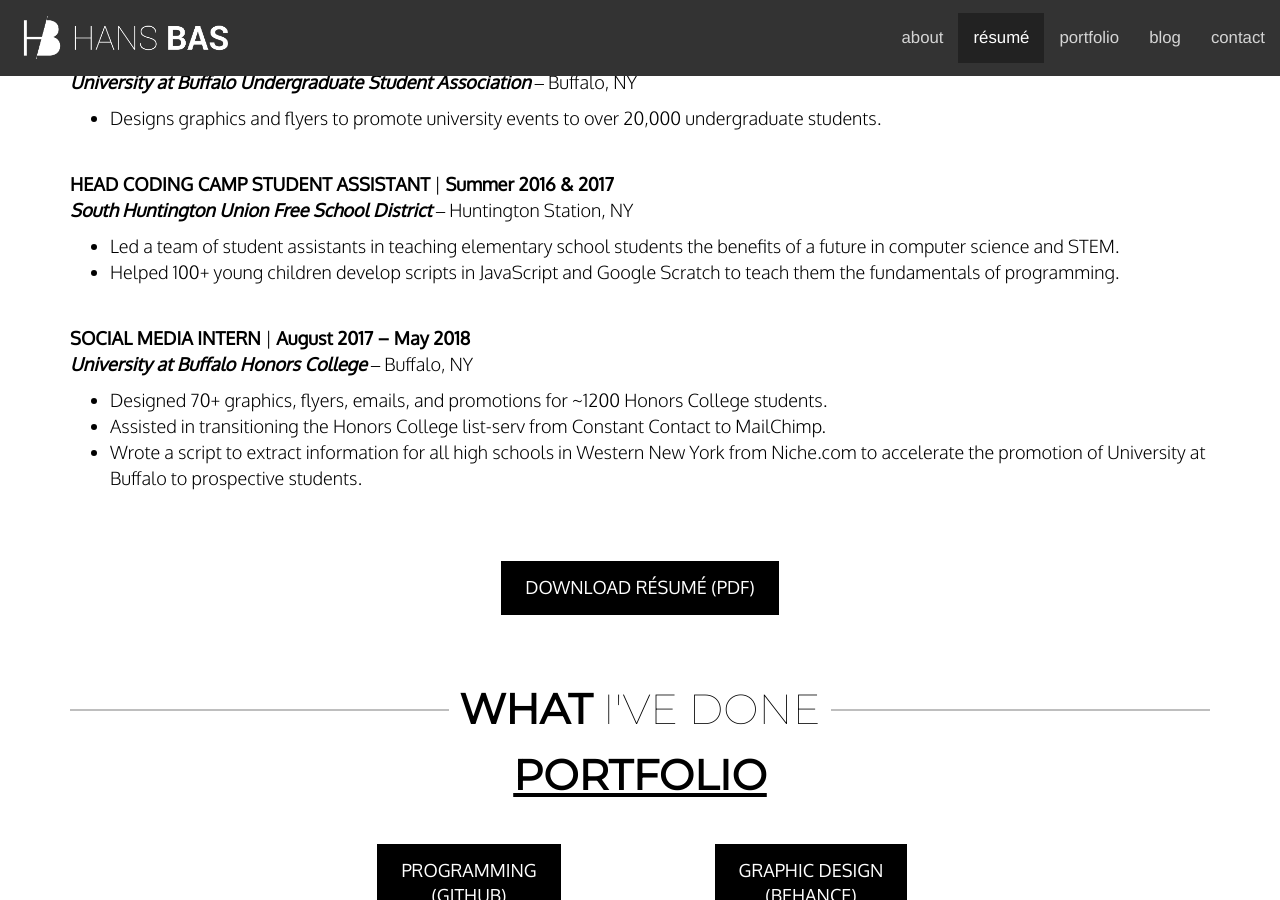
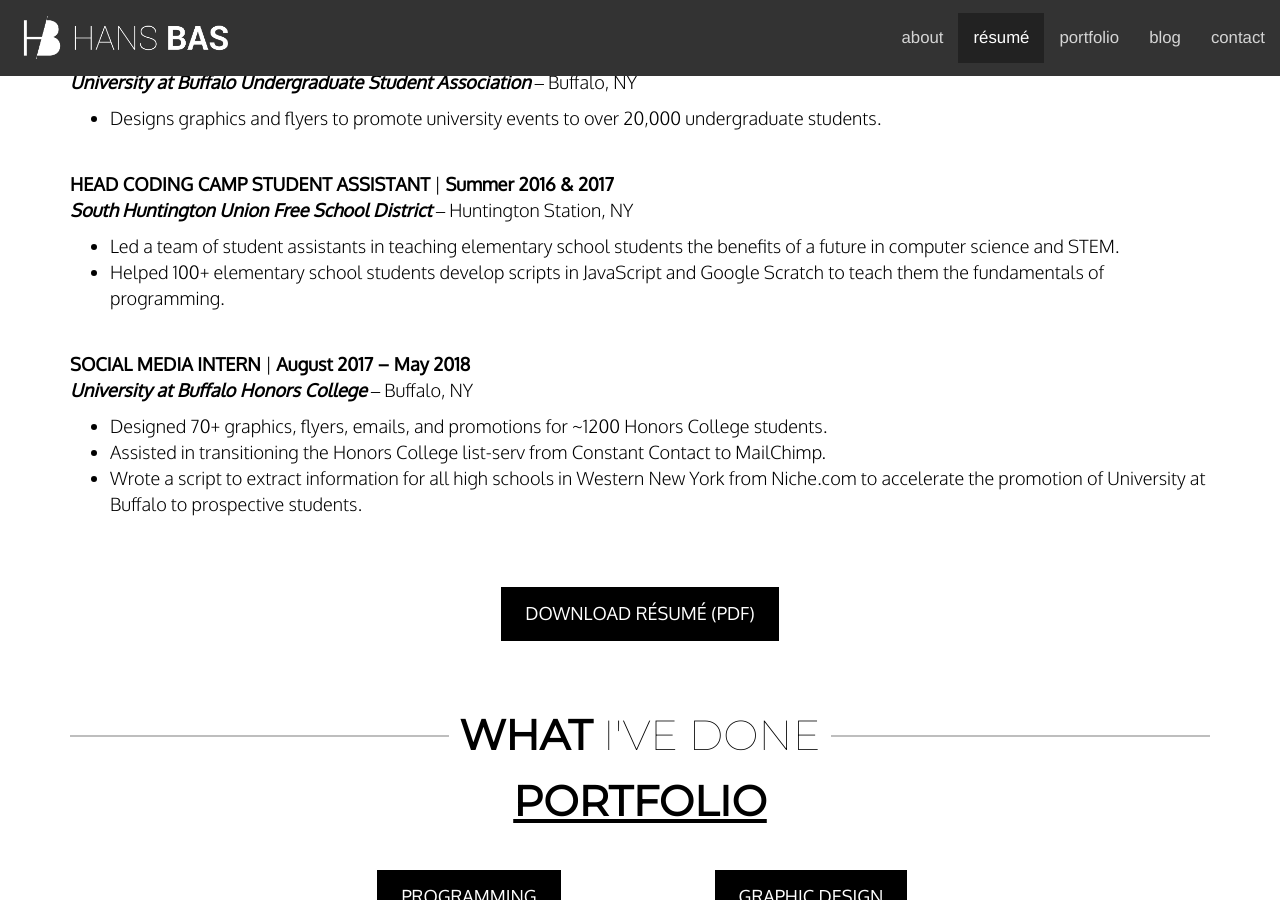
Before and after one commit to haanmiba/haanmiba.github.io, a Jekyll site: the page built from index.md, in a window 1280 px wide and 900 px high, scrolled down 3070 px. Built offline with Jekyll 4.4.1, drawn with Linux system fonts in a browser that asks for light colours; nearby versions of some CDN libraries.

Commit message:
Change description for Head Coding Camp Student Assistant.

```diff
--- a/_data/experience.yml
+++ b/_data/experience.yml
@@ -28,7 +28,7 @@
   city: 'Huntington Station, NY'
   tasks:
     - 'Led a team of student assistants in teaching elementary school students the benefits of a future in computer science and STEM.'
-    - 'Helped 100+ young children develop scripts in JavaScript and Google Scratch to teach them the fundamentals of programming.'
+    - 'Helped 100+ elementary school students develop scripts in JavaScript and Google Scratch to teach them the fundamentals of programming.'
 
 - position: 'Social Media Intern'
   dates: 'August 2017 – May 2018'
```
